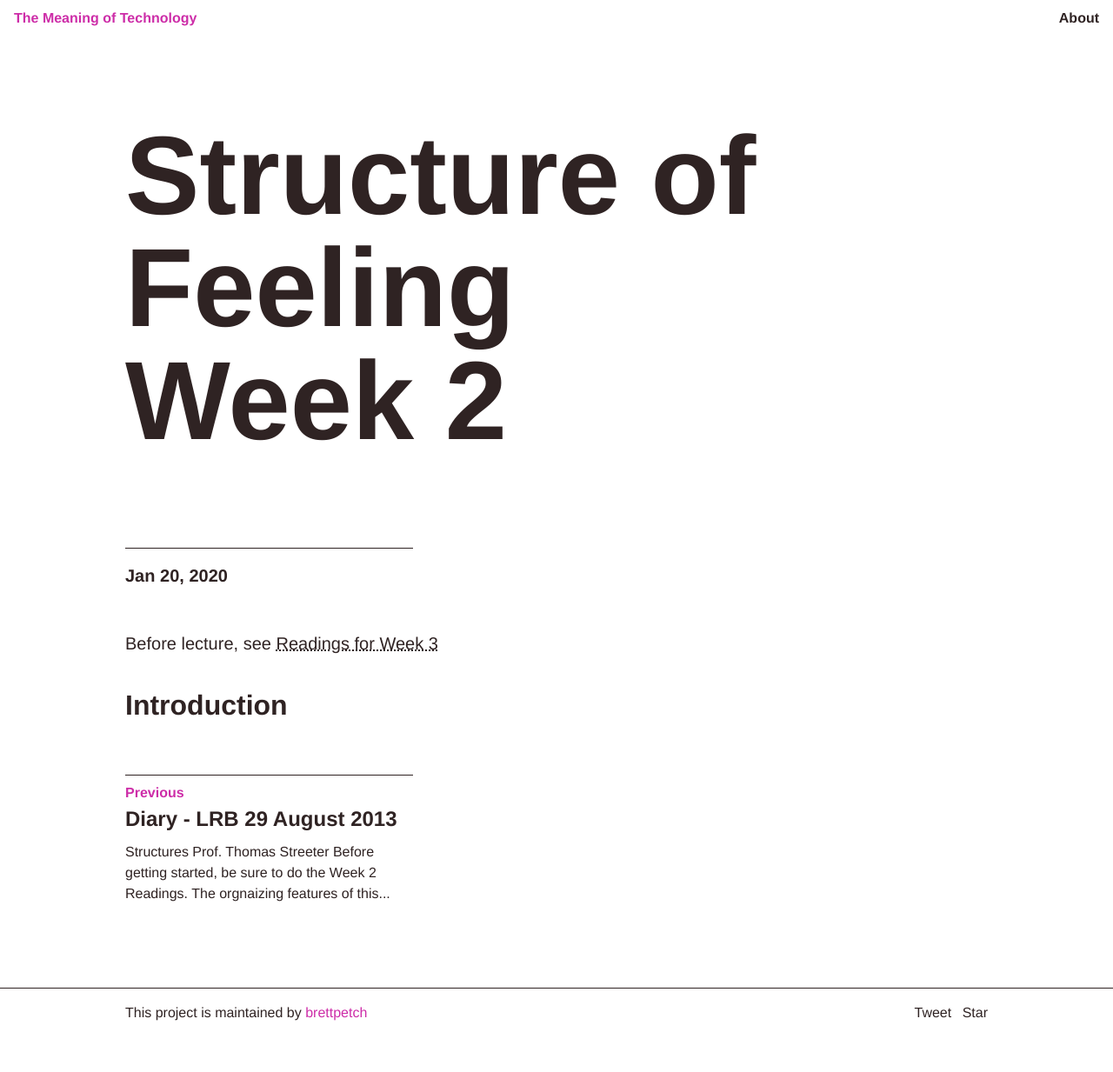
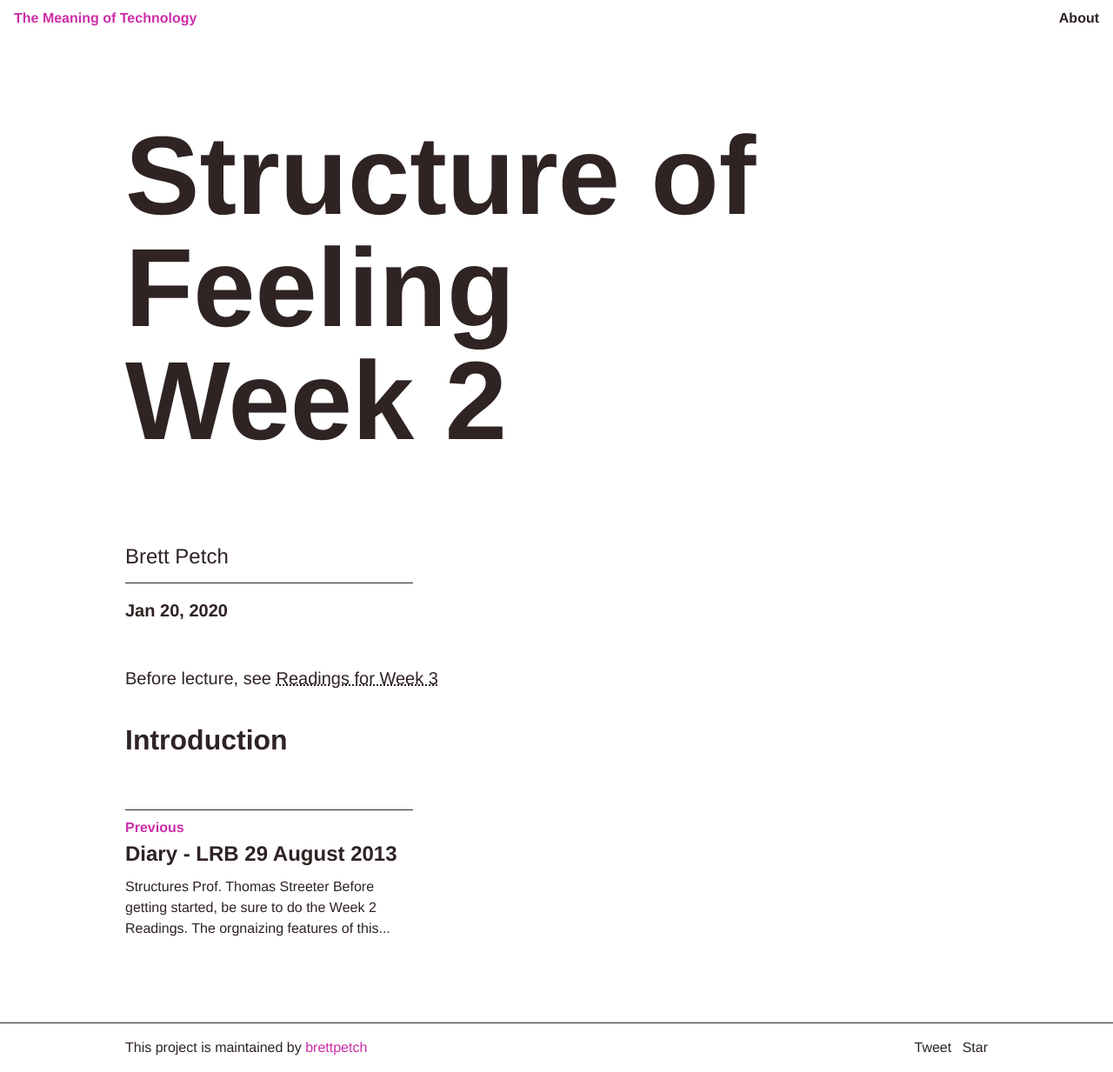
Before and after one commit to brettpetch/MIT-2500, a Jekyll site: the page built from _posts/2020-01-20-SOF2.md, in a window 1280 px wide. Shown: the whole page at 87% size. Built offline with Jekyll 4.4.1, drawn with Linux system fonts in a browser that asks for light colours; comment, search, counter and statistics services are not loaded; before the commit the page ends 1193 px from its top, so only the background shows below that.

Commit message:
fix category post, append author to page

```diff
--- a/_layouts/category-post.html
+++ b/_layouts/category-post.html
@@ -3,6 +3,7 @@ layout: default
 ---
 <article class="container px-2 mx-auto mb4" itemscope itemtype="http://schema.org/BlogPosting">
   <h1 class="h0 col-9 sm-width-full py-4 mt-3 inline-block" itemprop="name headline">{{ page.title }}</h1>
+  <p class="py-0 h3" itemprop="author">{{page.author}}</p>
   <div class="col-4 sm-width-full mt-1 border-top-thin ">
     <p class="mb-3 py-2 bold h4"><time datetime="{{ page.date | date_to_xmlschema }}" itemprop="datePublished">{{ page.date | date: "%b %-d, %Y" }}</time></p>
   </div>
```
